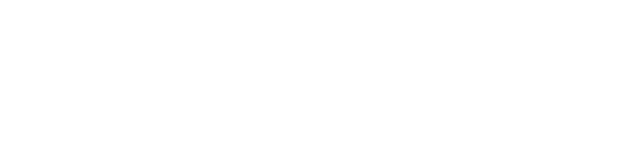
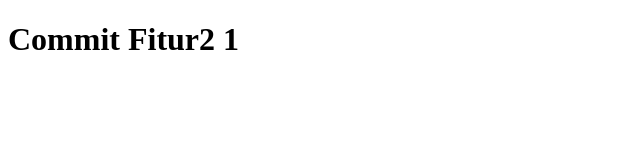
Before and after one commit to anggipermana1/last-training, a plain HTML site: page index.html in a window 1280 px wide. Shown: the whole page, without its empty margins (0-640 px from the left). Drawn offline with Linux system fonts and the light colour scheme.

Commit message:
commit fitur2 1

```diff
--- a/index.html
+++ b/index.html
@@ -6,5 +6,7 @@
     <meta name="viewport" content="width=device-width, initial-scale=1.0" />
     <title>Pelatihan terakhir</title>
   </head>
-  <body></body>
+  <body>
+    <h1>Commit Fitur2 1</h1>
+  </body>
 </html>
```
